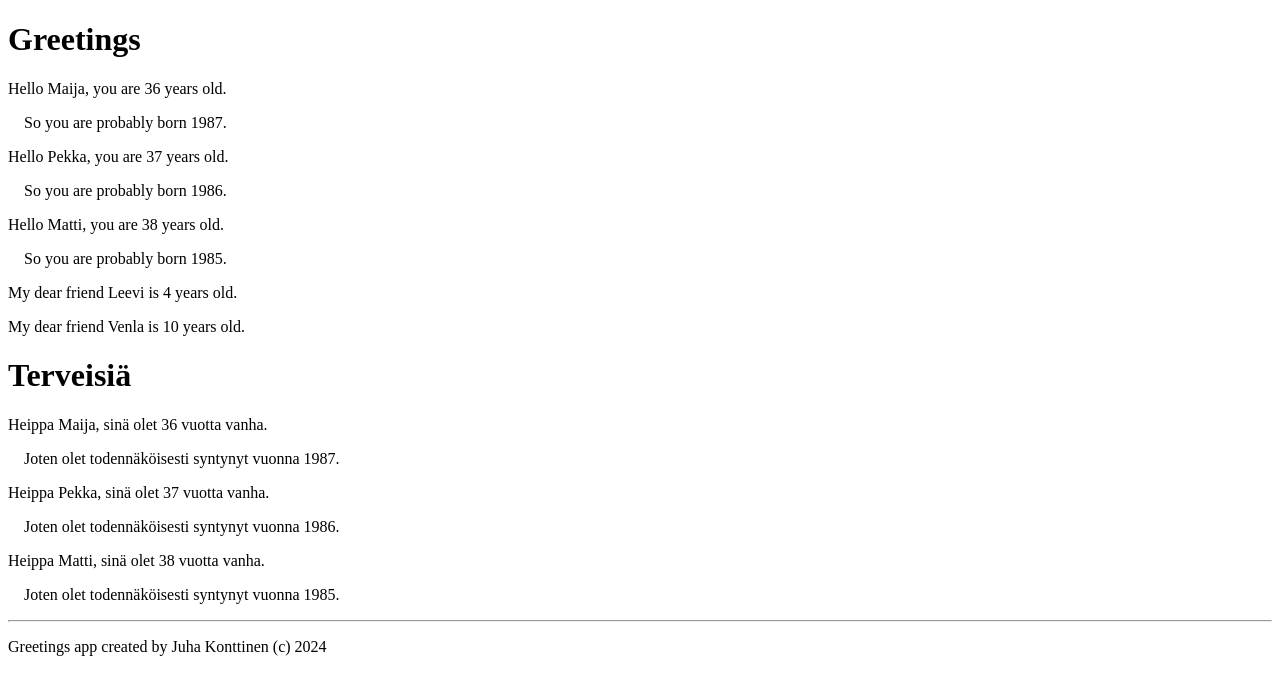
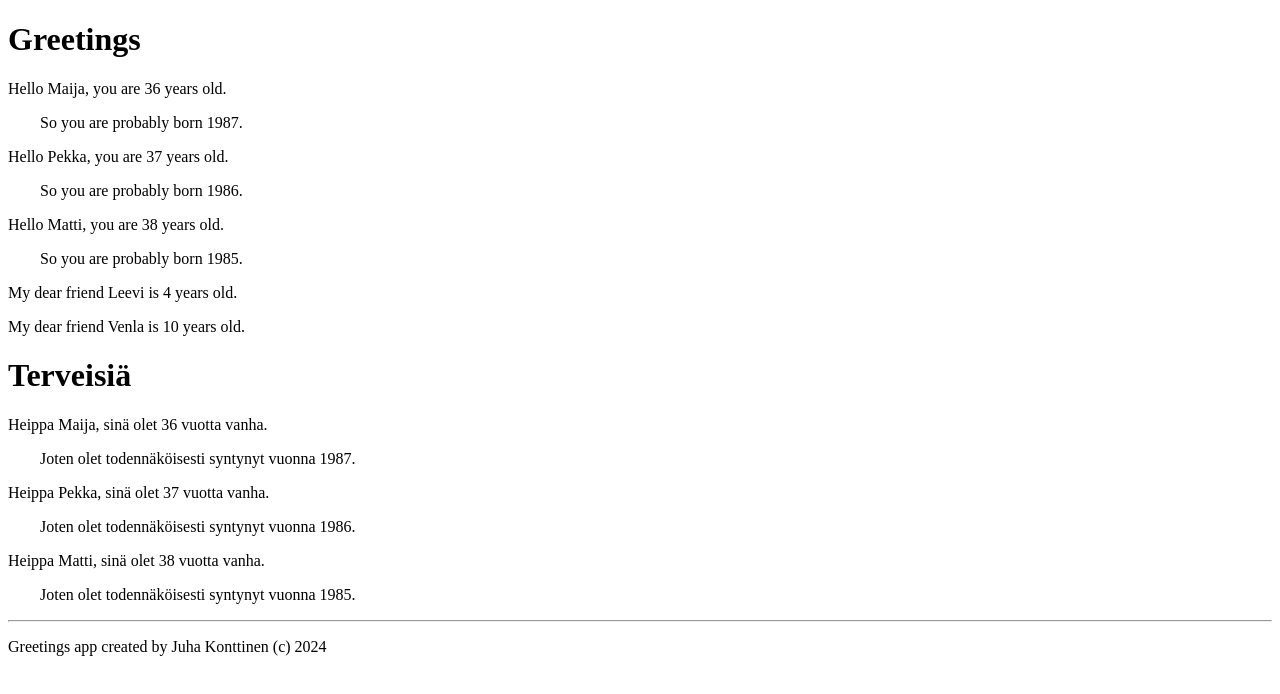
Before and after one commit to konjuable/01-part1, a React (Vite) app: page / in a window 1280 px wide. Shown: the top 694 px of the page. Built offline with nearby package versions, Linux system fonts and the light colour scheme.

Commit message:
Muutettu sisennys 1rem --> 2rem.

```diff
--- a/src/App.css
+++ b/src/App.css
@@ -1,3 +1,3 @@
 .sisennys {
-  margin-inline-start: 1rem;
+  margin-inline-start: 2rem;
 }
```
